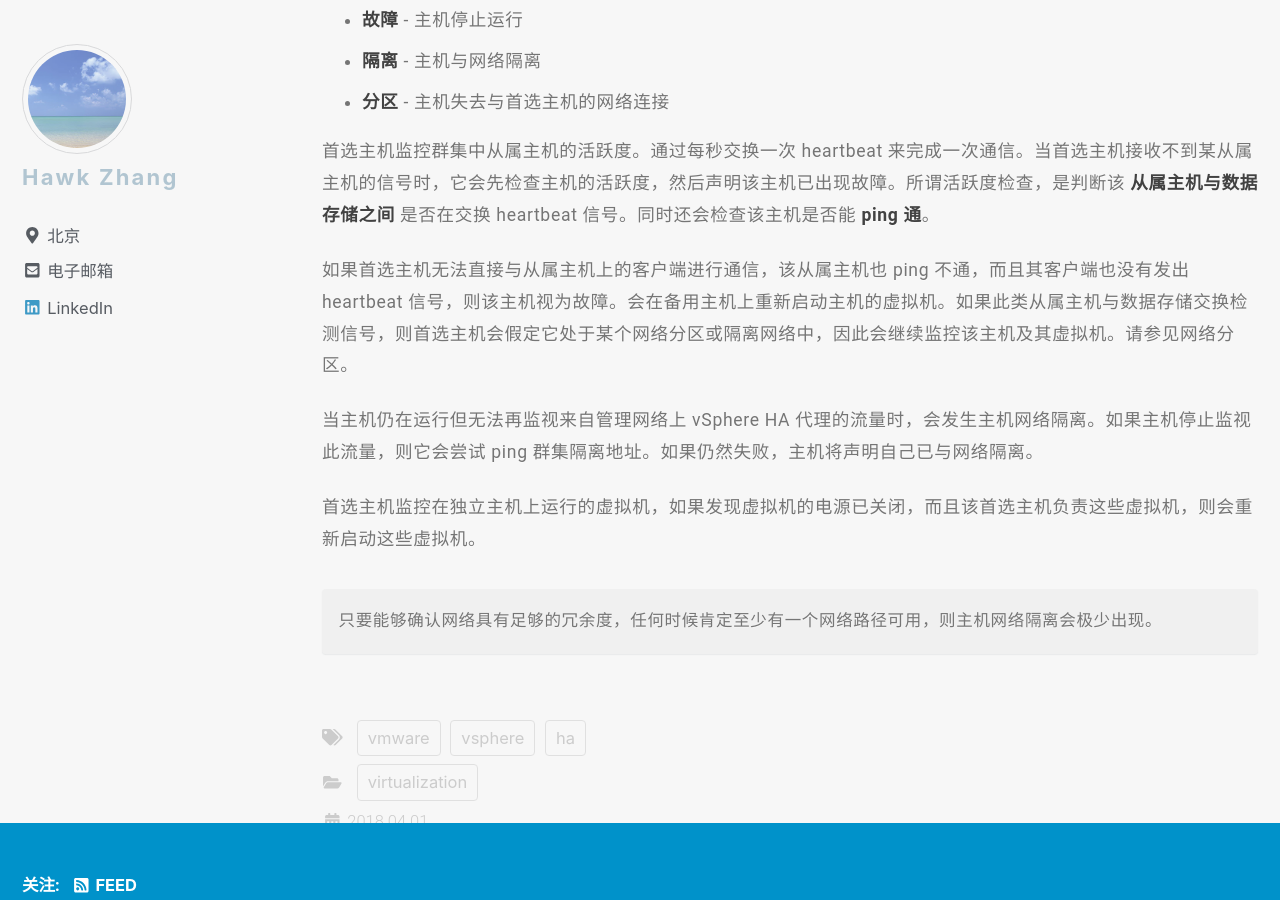
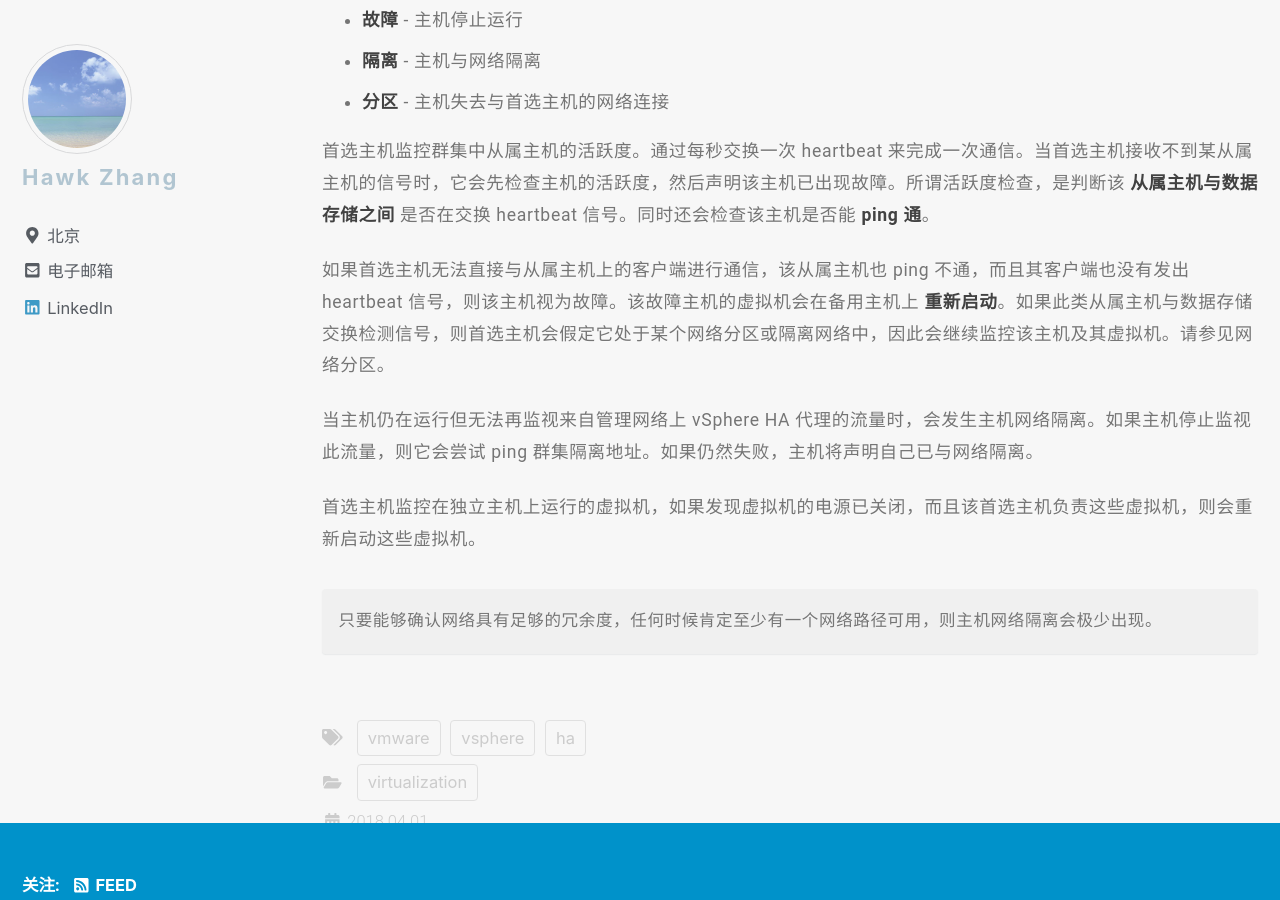
Before and after one commit to narru888/linotes_note, a Jekyll site: the page built from _posts/virtualizaion/2018-04-01-vsphere.ha.md, in a window 1280 px wide and 900 px high, scrolled down 7509 px. Built offline with Jekyll 4.4.1, drawn with Linux system fonts in a browser that asks for light colours; nearby versions of some CDN libraries; a script that is not in the unit is left out.

Commit message:
update on 2018-11-29 11:40:01 CST

```diff
--- a/_posts/virtualizaion/2018-04-01-vsphere.ha.md
+++ b/_posts/virtualizaion/2018-04-01-vsphere.ha.md
@@ -218,7 +218,7 @@
 
 首选主机监控群集中从属主机的活跃度。通过每秒交换一次 heartbeat 来完成一次通信。当首选主机接收不到某从属主机的信号时，它会先检查主机的活跃度，然后声明该主机已出现故障。所谓活跃度检查，是判断该 **从属主机与数据存储之间** 是否在交换 heartbeat 信号。同时还会检查该主机是否能 **ping 通**。
 
-如果首选主机无法直接与从属主机上的客户端进行通信，该从属主机也 ping 不通，而且其客户端也没有发出 heartbeat 信号，则该主机视为故障。会在备用主机上重新启动主机的虚拟机。如果此类从属主机与数据存储交换检测信号，则首选主机会假定它处于某个网络分区或隔离网络中，因此会继续监控该主机及其虚拟机。请参见网络分区。
+如果首选主机无法直接与从属主机上的客户端进行通信，该从属主机也 ping 不通，而且其客户端也没有发出 heartbeat 信号，则该主机视为故障。该故障主机的虚拟机会在备用主机上 **重新启动**。如果此类从属主机与数据存储交换检测信号，则首选主机会假定它处于某个网络分区或隔离网络中，因此会继续监控该主机及其虚拟机。请参见网络分区。
 
 当主机仍在运行但无法再监视来自管理网络上 vSphere HA 代理的流量时，会发生主机网络隔离。如果主机停止监视此流量，则它会尝试 ping 群集隔离地址。如果仍然失败，主机将声明自己已与网络隔离。
 
```
